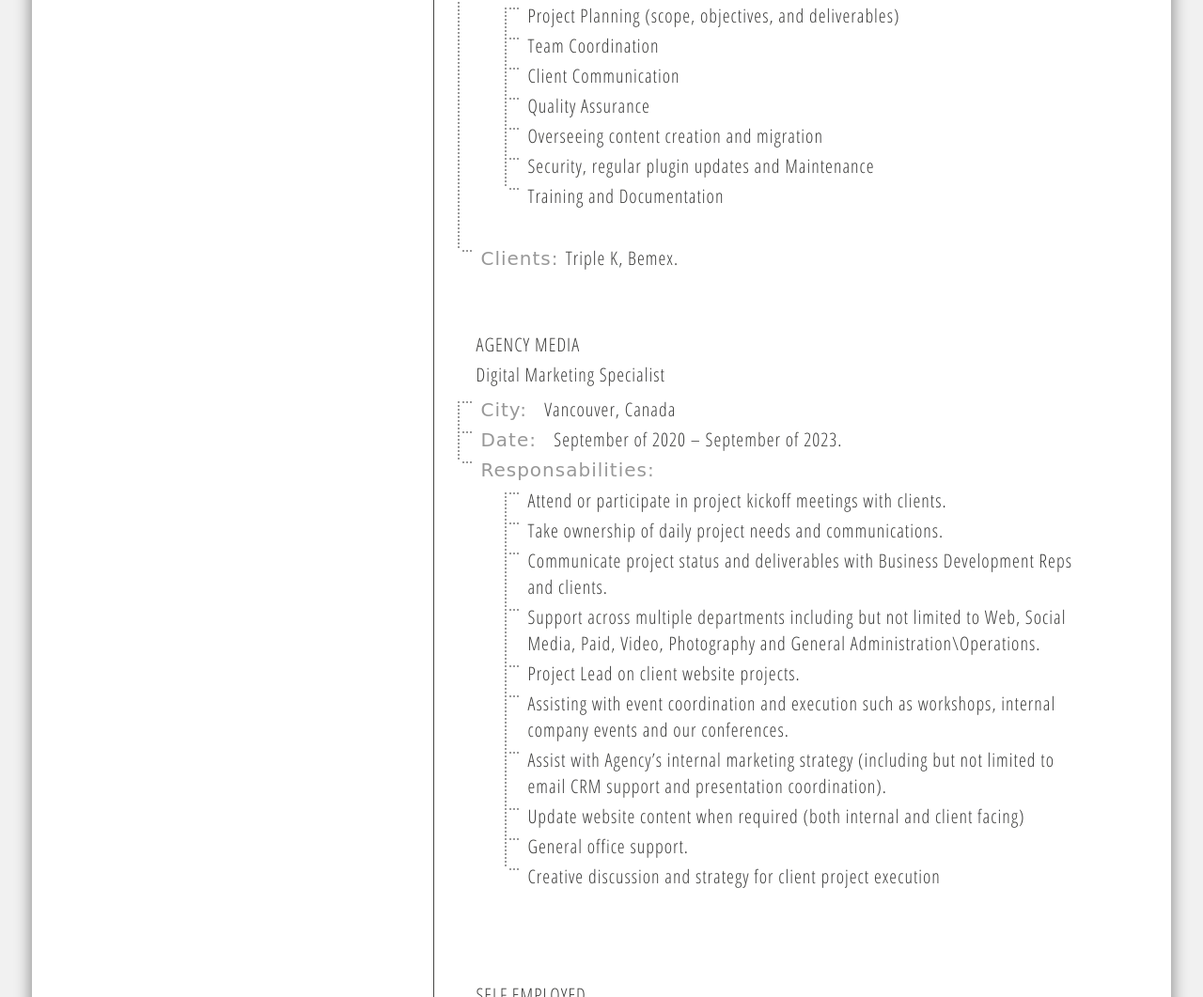
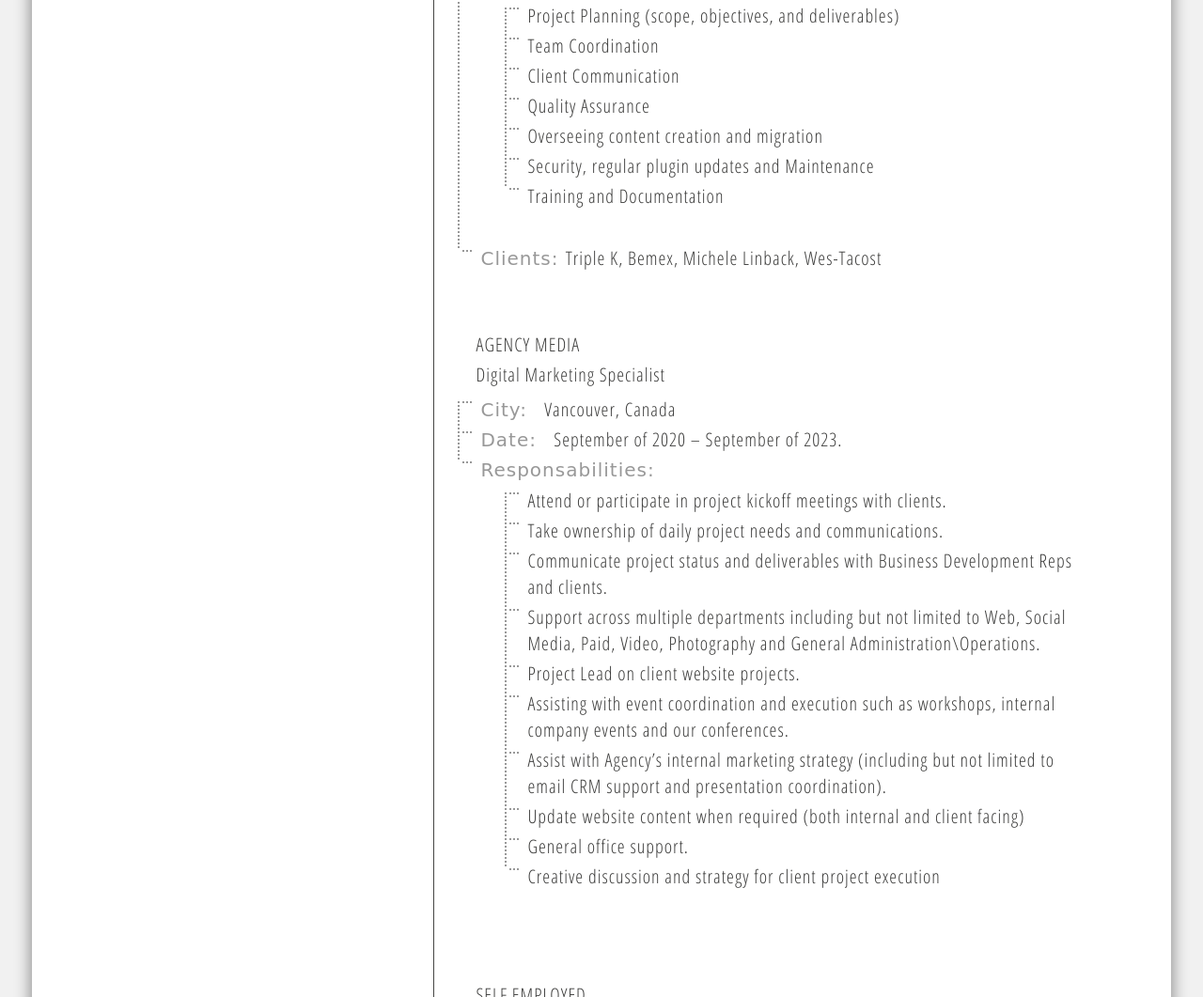
Before and after one commit to paloga87/My-Resume, a plain HTML site: page index.html in a window 1280 px wide. Shown: the part 948-2009 px from the top of the page at 94% size. Drawn offline with nearby package versions, Linux system fonts and the light colour scheme; a web font is replaced by a local one.

Commit message:
Update index.html

```diff
--- a/index.html
+++ b/index.html
@@ -98,7 +98,7 @@
                                             <li> Training and Documentation </li>
                                         </ul>
                                     </li>
-                                    <li> <span> Clients: </span> Triple K, Bemex.
+                                    <li> <span> Clients: </span> Triple K, Bemex, Michele Linback, Wes-Tacost
                                     </li>
                                 </ul>
                             </div>
```
